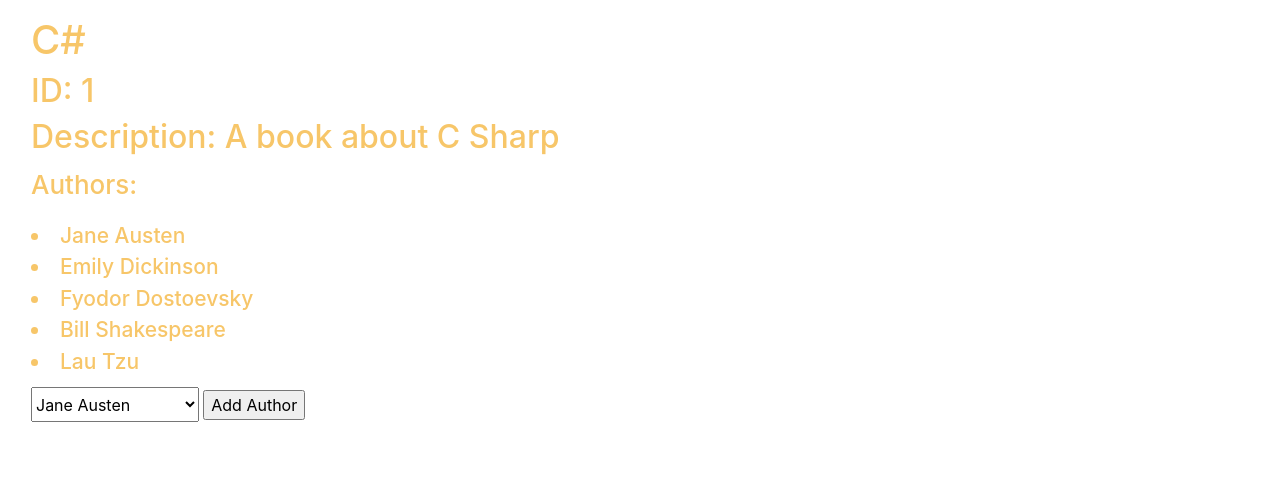
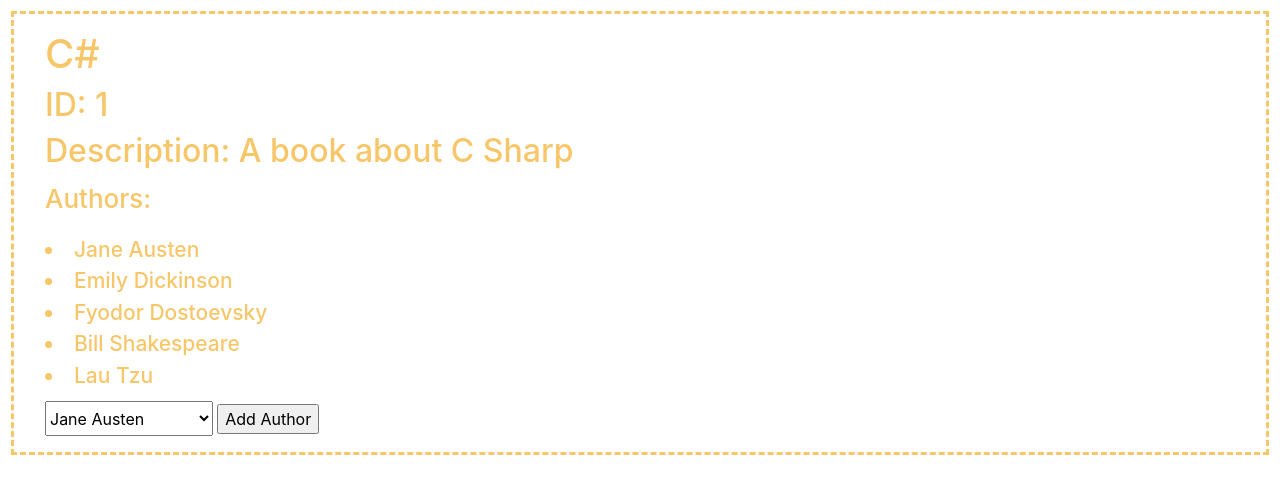
Before and after one commit to tiffchannn/books_authors_project, a Django app: page /books/1 in a window 1280 px wide. Shown: the top 494 px of the page. Run offline with Django 3.2, Linux system fonts and the light colour scheme; data comes from the database, SQL or seed files in the repository; some libraries are stand-ins or nearby versions.

Commit message:
Updated internal CSS to add border

```diff
--- a/books_authors_app/templates/showBook.html
+++ b/books_authors_app/templates/showBook.html
@@ -9,6 +9,11 @@
     <meta name="viewport" content="width=device-width, initial-scale=1">
     <link rel="stylesheet" href="https://maxcdn.bootstrapcdn.com/bootstrap/4.0.0/css/bootstrap.min.css" integrity="sha384-Gn5384xqQ1aoWXA+058RXPxPg6fy4IWvTNh0E263XmFcJlSAwiGgFAW/dAiS6JXm" crossorigin="anonymous">
     <style>
+      body{
+        margin: 11px;
+        border: 3px dashed  #f7c669;
+      }
+
       .container{
         margin: 16px;
         font-family: var(--bs-font-sans-serif);
```
